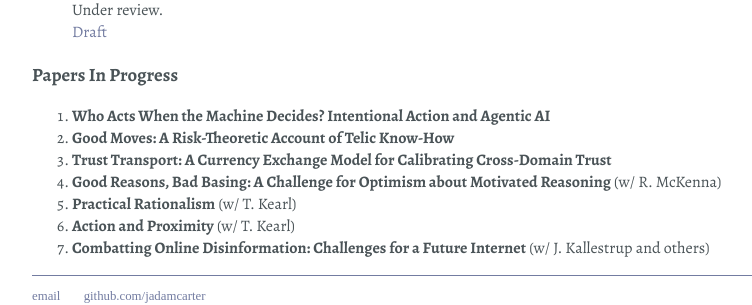
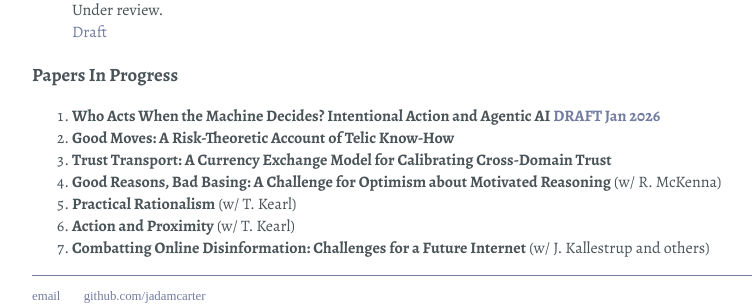
Before and after one commit to jadamcarter/jadamcarter.github.io, a Jekyll site: the page built from Works-in-Progress/index.html, in a window 1280 px wide. Shown: the part 512-817 px from the top of the page, without its empty margins (160-912 px from the left). Built offline with Jekyll 4.4.1, drawn with Linux system fonts in a browser that asks for light colours; some web fonts are replaced.

Commit message:
wgho acts

```diff
--- a/Works-in-Progress/index.html
+++ b/Works-in-Progress/index.html
@@ -25,7 +25,7 @@ title: J Adam Carter
 
     <h3>Papers In Progress</h3>
     <ol>
-        <li><strong>Who Acts When the Machine Decides? Intentional Action and Agentic AI
+        <li><strong>Who Acts When the Machine Decides? Intentional Action and Agentic AI <a href="https://gla-my.sharepoint.com/:b:/g/personal/adam_carter_glasgow_ac_uk/IQCTPJdzY4GpTogz7Q_DVs5IAQ7yOdspOS7Ssh2oVRPAN9k?e=nHCdLh">DRAFT Jan 2026</a></li>
         </strong></li>
         <li><strong>Good Moves: A Risk-Theoretic Account of Telic Know-How
         </strong></li>
```
